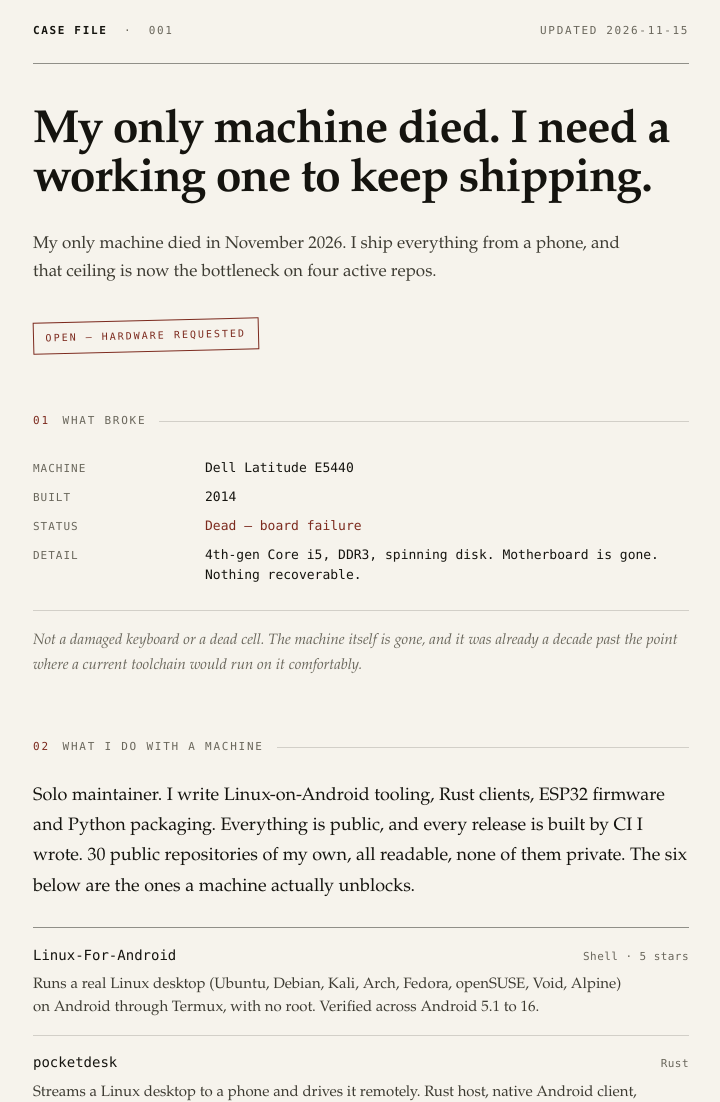
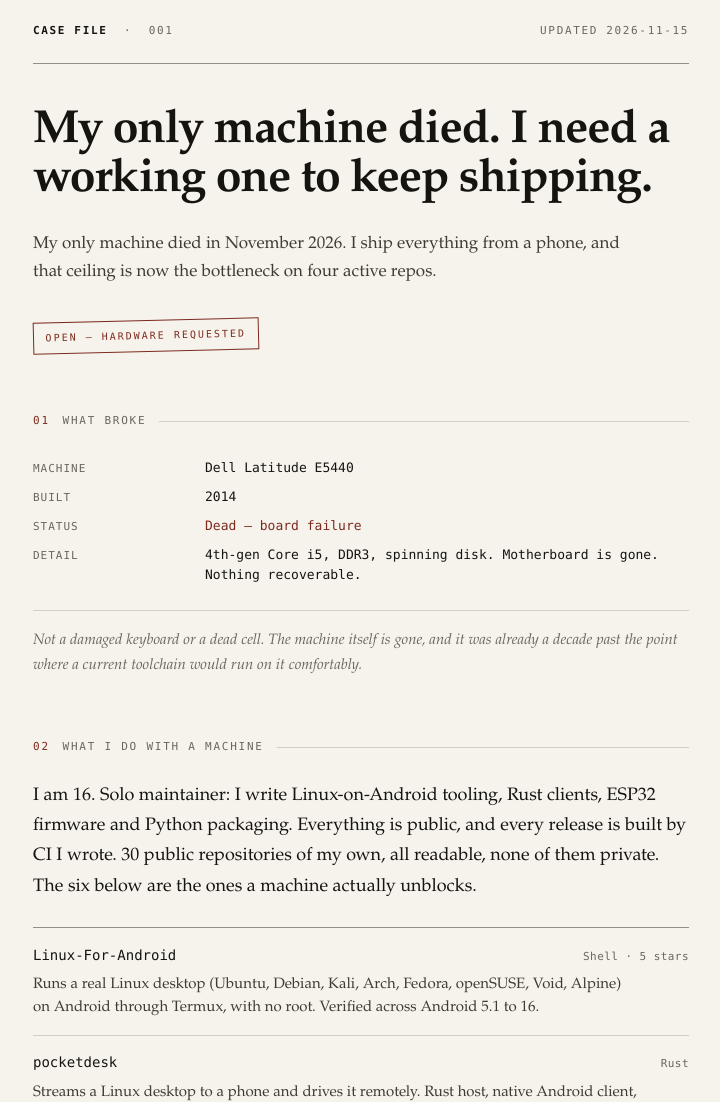
Before and after one commit to pdev-labs/hardware-appeal, a plain HTML site: page docs/index.html in a window 1280 px wide. Shown: the top 1102 px of the page, without its empty margins (279-999 px from the left). Drawn offline with Linux system fonts and the light colour scheme.

Commit message:
page: state age plainly in the maintainer line

```diff
--- a/docs/index.html
+++ b/docs/index.html
@@ -340,7 +340,7 @@
 
   <section>
     <h2><span class="num">02</span> What I do with a machine <span class="fill"></span></h2>
-    <p>Solo maintainer. I write Linux-on-Android tooling, Rust clients, ESP32 firmware and Python packaging. Everything is public, and every release is built by CI I wrote. 30 public repositories of my own, all readable, none of them private. The six below are the ones a machine actually unblocks.</p>
+    <p>I am 16. Solo maintainer: I write Linux-on-Android tooling, Rust clients, ESP32 firmware and Python packaging. Everything is public, and every release is built by CI I wrote. 30 public repositories of my own, all readable, none of them private. The six below are the ones a machine actually unblocks.</p>
     <ul class="repos">
       <li class="repo">
         <div class="repo-head">
```
Also changed, not shown: 2 other files.
